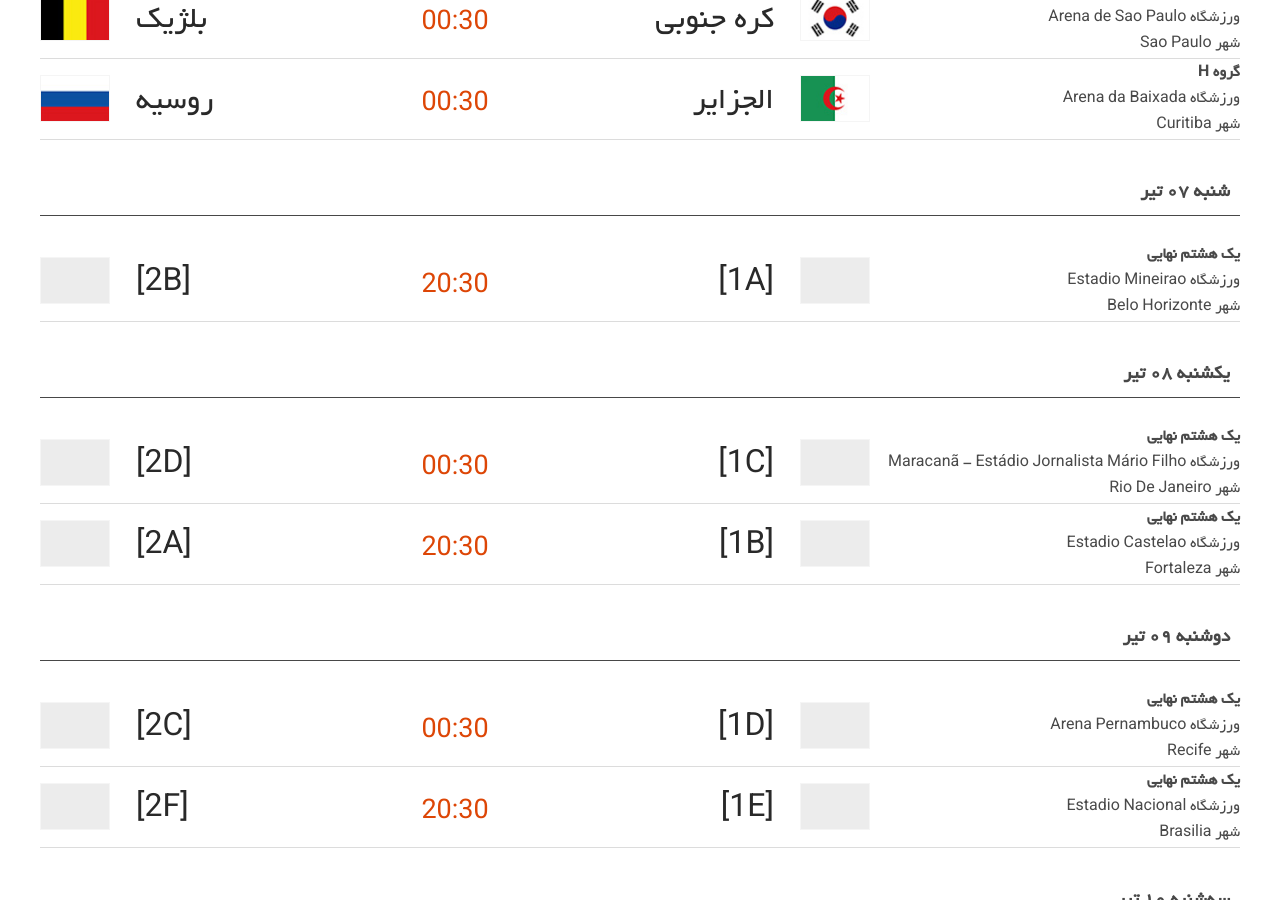
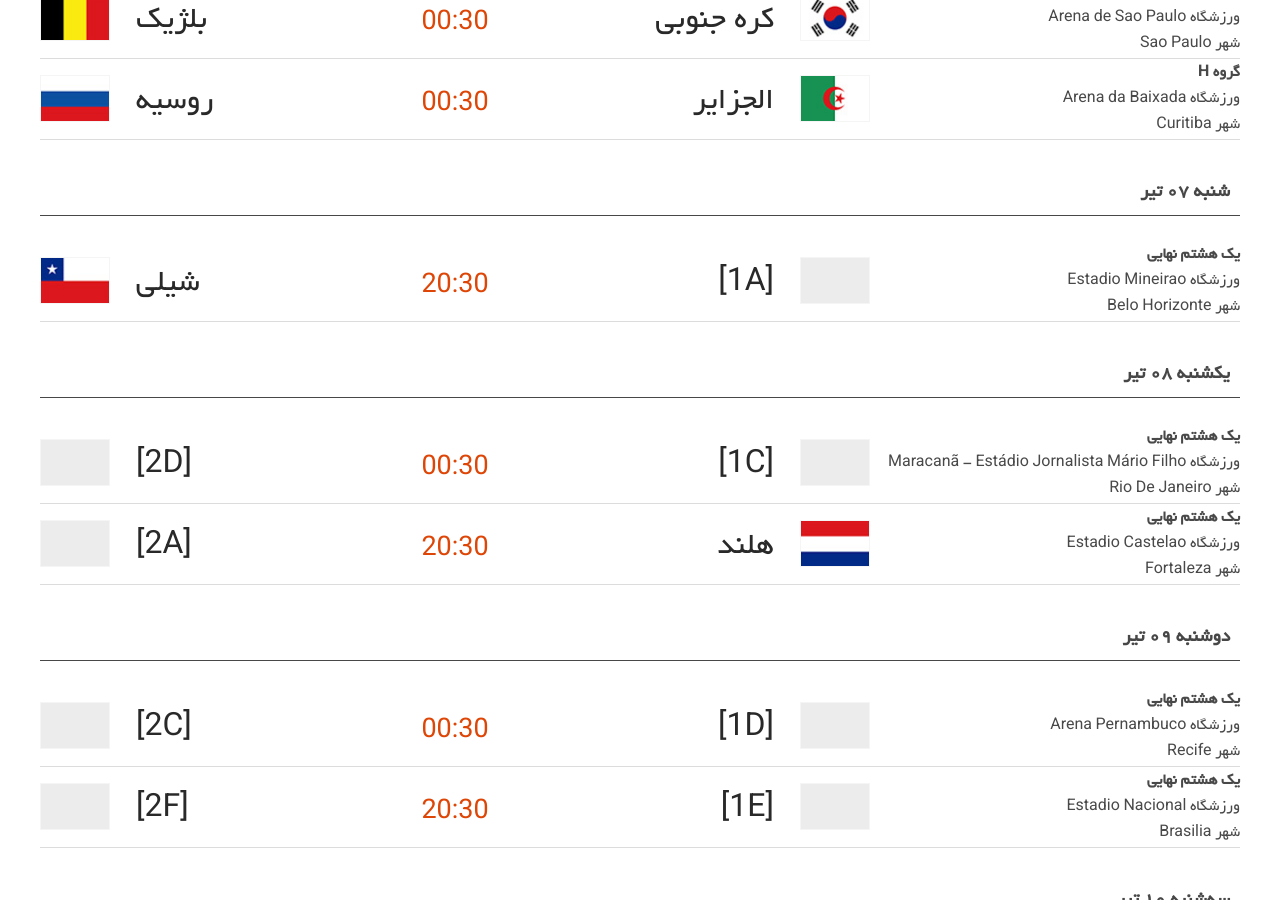
Before and after one commit to HosseinKarami/fifawc, a Jekyll site: the page built from index.html, in a window 1280 px wide and 900 px high, scrolled down 5567 px. Built offline with Jekyll 4.4.1, drawn with Linux system fonts in a browser that asks for light colours; comment, search, counter and statistics services are not loaded.

Commit message:
1B and 2B

```diff
--- a/_data/matches.yml
+++ b/_data/matches.yml
@@ -815,9 +815,9 @@
   groups:
   - group: يک هشتم نهايي
     team1: "[1A]"
-    team2: "[2B]"
+    team2: "شيلي"
     flag1: assets/img/flags/blank.png
-    flag2: assets/img/flags/blank.png
+    flag2: assets/img/flags/chi.png
     pts1: "zero"
     pts2: "0"
     goal1: ""
@@ -849,9 +849,9 @@
     stadium: Maracanã - Estádio Jornalista Mário Filho
     city: Rio De Janeiro
   - group: يک هشتم نهايي
-    team1: "[1B]"
+    team1: "هلند"
     team2: "[2A]"
-    flag1: assets/img/flags/blank.png
+    flag1: assets/img/flags/ned.png
     flag2: assets/img/flags/blank.png
     pts1: "zero"
     pts2: "0"
```
